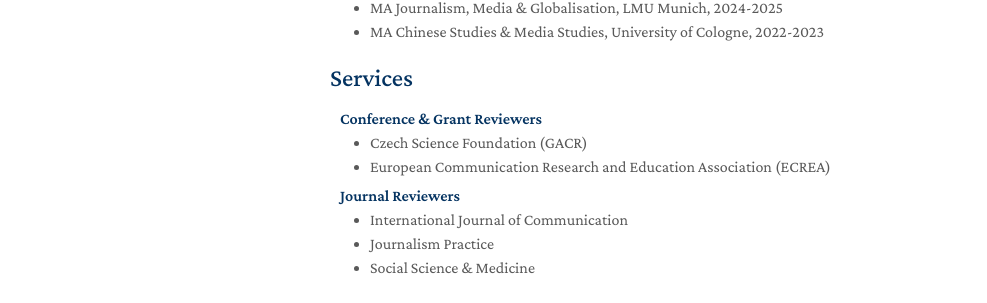
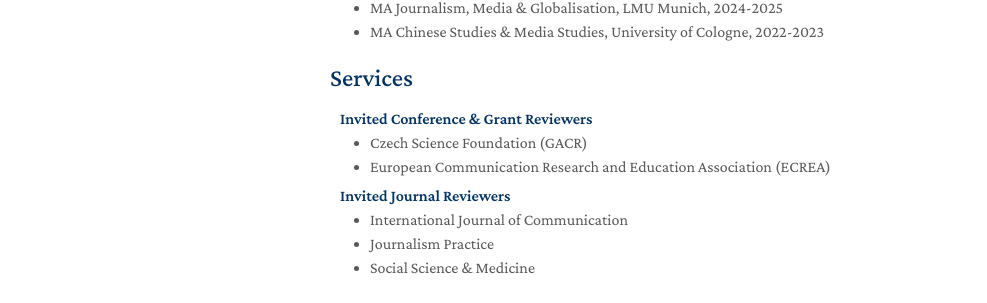
Before and after one commit to zhexuphd/home, a Jekyll site: the page built from index.md, in a window 1280 px wide and 900 px high, scrolled down 1606 px. Shown: the part 482-785 px from the top of the window, without its empty margins (140-1127 px from the left). Built offline with Jekyll 4.4.1, drawn with Linux system fonts in a browser that asks for light colours; a style sheet for code colours, icons or effects is not loaded; our own code applies the rules of GitHub Pages for plain Markdown files.

Commit message:
Update services.md

```diff
--- a/_includes/services.md
+++ b/_includes/services.md
@@ -1,13 +1,13 @@
 ## Services
 
-<h4 style="margin:0 10px 0;">Conference & Grant Reviewers</h4>
+<h4 style="margin:0 10px 0;">Invited Conference & Grant Reviewers</h4>
 
 <ul style="margin:0 0 5px;">
   <li><a href="https://gacr.cz/en/"><autocolor>Czech Science Foundation (GACR)</autocolor></a></li>
   <li><a href="https://ecrea.eu/"><autocolor>European Communication Research and Education Association (ECREA)</autocolor></a></li>
 </ul>
 
-<h4 style="margin:0 10px 0;">Journal Reviewers</h4>
+<h4 style="margin:0 10px 0;">Invited Journal Reviewers</h4>
 
 <ul style="margin:0 0 20px;">
   <li><a href="https://ijoc.org/index.php/ijoc"><autocolor>International Journal of Communication </autocolor></a></li>
```
